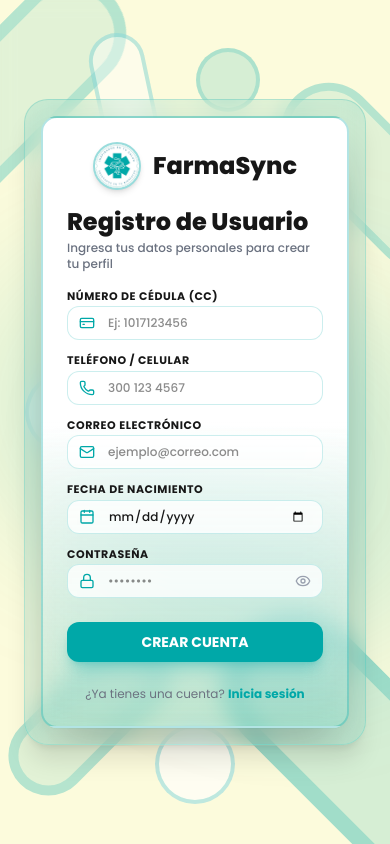
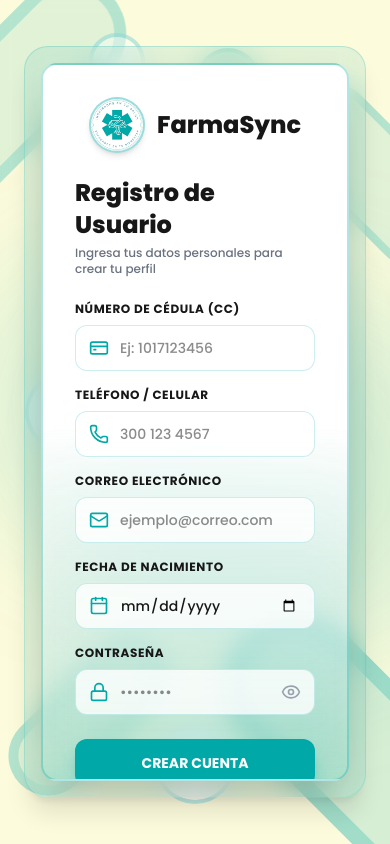
Before and after one commit to salomenavarro/FarmaSync-FrontEnd, a Next.js app: page /registro in a window 390 px wide. Built offline with nearby package versions, Linux system fonts and the light colour scheme.

Commit message:
feat: correción de medidas del registro

```diff
--- a/src/app/(auth)/registro/page.tsx
+++ b/src/app/(auth)/registro/page.tsx
@@ -1,4 +1,3 @@
-// src/app/(auth)/registro/page.tsx
 "use client";
 
 import { useState } from "react";
@@ -26,9 +25,7 @@ export default function RegistroPage() {
       <div className="absolute left-1/4 top-1/3 h-96 w-96 rounded-full bg-[#00A8A8]/15 blur-3xl pointer-events-none" />
       <div className="absolute right-1/4 bottom-1/3 h-80 w-80 rounded-full bg-[#00A8A8]/15 blur-3xl pointer-events-none" />
 
-      {/* =====================================================
-          CONTENEDOR PRINCIPAL DOS COLUMNAS
-      ===================================================== */}
+      {/* CONTENEDOR PRINCIPAL */}
       <div className="relative z-10 flex w-full max-w-4xl overflow-hidden rounded-3xl bg-[#00A8A8]/10 p-4 backdrop-blur-md md:p-8 border border-[#00A8A8]/20 shadow-xl">
 
         {/* COLUMNA IZQUIERDA - BIENVENIDA */}
@@ -62,12 +59,12 @@ export default function RegistroPage() {
           </p>
         </div>
 
-        {/* COLUMNA DERECHA - TARJETA MISMO TAMAÑO LOGIN (md:w-[420px]) */}
-        <div className="w-full shrink-0 flex flex-col justify-between rounded-2xl border-2 border-[#00A8A8]/30 bg-gradient-to-b from-white via-white to-[#00A8A8]/10 p-6 md:p-8 shadow-2xl backdrop-blur-xl md:w-[420px]">
+        {/* COLUMNA DERECHA - TARJETA DE REGISTRO (Mismo tamaño que Login) */}
+        <div className="w-full shrink-0 max-h-[85vh] overflow-y-auto rounded-2xl border-2 border-[#00A8A8]/30 bg-gradient-to-b from-white via-white to-[#00A8A8]/10 p-8 shadow-2xl backdrop-blur-xl md:w-[420px] scrollbar-thin scrollbar-thumb-[#00A8A8]/30">
 
           {/* Logo móvil */}
-          <div className="mb-4 flex items-center justify-center gap-3 md:hidden">
-            <div className="relative h-12 w-12 overflow-hidden rounded-full border-2 border-[#00A8A8]/40 bg-white p-0.5 shadow-md">
+          <div className="mb-6 flex items-center justify-center gap-3 md:hidden">
+            <div className="relative h-14 w-14 overflow-hidden rounded-full border-2 border-[#00A8A8]/40 bg-white p-0.5 shadow-md">
               <Image
                 src="/images/logo1.jpeg"
                 alt="FarmaSync Logo"
@@ -78,100 +75,99 @@ export default function RegistroPage() {
             <span className="text-2xl font-extrabold text-[#171717]">FarmaSync</span>
           </div>
 
-          <div>
-            <div className="mb-4">
+          <div className="mb-6">
             <h2 className="text-2xl font-extrabold text-[#171717]">Registro de Usuario</h2>
-              <p className="mt-0.5 text-xs font-medium text-[#6B7280]">
+            <p className="mt-1 text-xs font-medium text-[#6B7280]">
               Ingresa tus datos personales para crear tu perfil
             </p>
           </div>
 
-            <form className="space-y-3">
+          <form className="space-y-4">
             {/* CÉDULA DE CIUDADANÍA (CC) */}
             <div>
-                <label className="block text-[11px] font-bold uppercase tracking-wider text-[#171717]">
+              <label className="block text-xs font-bold uppercase tracking-wider text-[#171717]">
                 Número de Cédula (CC)
               </label>
-                <div className="relative mt-0.5">
+              <div className="relative mt-2">
                 <input
                   type="text"
                   placeholder="Ej: 1017123456"
-                    className="w-full rounded-xl border border-[#00A8A8]/20 bg-white/80 pl-10 pr-4 py-2 text-xs font-medium text-[#171717] outline-none transition-all focus:border-[#00A8A8] focus:bg-white focus:ring-2 focus:ring-[#00A8A8]/30"
+                  className="w-full rounded-xl border border-[#00A8A8]/20 bg-white/80 pl-11 pr-4 py-3 text-sm font-medium text-[#171717] outline-none transition-all focus:border-[#00A8A8] focus:bg-white focus:ring-2 focus:ring-[#00A8A8]/30"
                   required
                 />
-                  <CreditCard className="absolute left-3 top-1/2 h-4 w-4 -translate-y-1/2 text-[#00A8A8]" />
+                <CreditCard className="absolute left-3.5 top-1/2 h-5 w-5 -translate-y-1/2 text-[#00A8A8]" />
               </div>
             </div>
 
             {/* TELÉFONO */}
             <div>
-                <label className="block text-[11px] font-bold uppercase tracking-wider text-[#171717]">
+              <label className="block text-xs font-bold uppercase tracking-wider text-[#171717]">
                 Teléfono / Celular
               </label>
-                <div className="relative mt-0.5">
+              <div className="relative mt-2">
                 <input
                   type="tel"
                   placeholder="300 123 4567"
-                    className="w-full rounded-xl border border-[#00A8A8]/20 bg-white/80 pl-10 pr-4 py-2 text-xs font-medium text-[#171717] outline-none transition-all focus:border-[#00A8A8] focus:bg-white focus:ring-2 focus:ring-[#00A8A8]/30"
+                  className="w-full rounded-xl border border-[#00A8A8]/20 bg-white/80 pl-11 pr-4 py-3 text-sm font-medium text-[#171717] outline-none transition-all focus:border-[#00A8A8] focus:bg-white focus:ring-2 focus:ring-[#00A8A8]/30"
                   required
                 />
-                  <Phone className="absolute left-3 top-1/2 h-4 w-4 -translate-y-1/2 text-[#00A8A8]" />
+                <Phone className="absolute left-3.5 top-1/2 h-5 w-5 -translate-y-1/2 text-[#00A8A8]" />
               </div>
             </div>
 
             {/* CORREO ELECTRÓNICO */}
             <div>
-                <label className="block text-[11px] font-bold uppercase tracking-wider text-[#171717]">
+              <label className="block text-xs font-bold uppercase tracking-wider text-[#171717]">
                 Correo Electrónico
               </label>
-                <div className="relative mt-0.5">
+              <div className="relative mt-2">
                 <input
                   type="email"
                   placeholder="ejemplo@correo.com"
-                    className="w-full rounded-xl border border-[#00A8A8]/20 bg-white/80 pl-10 pr-4 py-2 text-xs font-medium text-[#171717] outline-none transition-all focus:border-[#00A8A8] focus:bg-white focus:ring-2 focus:ring-[#00A8A8]/30"
+                  className="w-full rounded-xl border border-[#00A8A8]/20 bg-white/80 pl-11 pr-4 py-3 text-sm font-medium text-[#171717] outline-none transition-all focus:border-[#00A8A8] focus:bg-white focus:ring-2 focus:ring-[#00A8A8]/30"
                   required
                 />
-                  <Mail className="absolute left-3 top-1/2 h-4 w-4 -translate-y-1/2 text-[#00A8A8]" />
+                <Mail className="absolute left-3.5 top-1/2 h-5 w-5 -translate-y-1/2 text-[#00A8A8]" />
               </div>
             </div>
 
             {/* FECHA DE NACIMIENTO */}
             <div>
-                <label className="block text-[11px] font-bold uppercase tracking-wider text-[#171717]">
+              <label className="block text-xs font-bold uppercase tracking-wider text-[#171717]">
                 Fecha de Nacimiento
               </label>
-                <div className="relative mt-0.5">
+              <div className="relative mt-2">
                 <input
                   type="date"
-                    className="w-full rounded-xl border border-[#00A8A8]/20 bg-white/80 pl-10 pr-4 py-2 text-xs font-medium text-[#171717] outline-none transition-all focus:border-[#00A8A8] focus:bg-white focus:ring-2 focus:ring-[#00A8A8]/30"
+                  className="w-full rounded-xl border border-[#00A8A8]/20 bg-white/80 pl-11 pr-4 py-3 text-sm font-medium text-[#171717] outline-none transition-all focus:border-[#00A8A8] focus:bg-white focus:ring-2 focus:ring-[#00A8A8]/30"
                   required
                 />
-                  <Calendar className="absolute left-3 top-1/2 h-4 w-4 -translate-y-1/2 text-[#00A8A8]" />
+                <Calendar className="absolute left-3.5 top-1/2 h-5 w-5 -translate-y-1/2 text-[#00A8A8]" />
               </div>
             </div>
 
-              {/* CONTRASEÑA CON OJITO */}
+            {/* CONTRASEÑA */}
             <div>
-                <label className="block text-[11px] font-bold uppercase tracking-wider text-[#171717]">
+              <label className="block text-xs font-bold uppercase tracking-wider text-[#171717]">
                 Contraseña
               </label>
-                <div className="relative mt-0.5">
+              <div className="relative mt-2">
                 <input
                   type={showPassword ? "text" : "password"}
                   placeholder="••••••••"
-                    className="w-full rounded-xl border border-[#00A8A8]/20 bg-white/80 pl-10 pr-10 py-2 text-xs font-medium text-[#171717] outline-none transition-all focus:border-[#00A8A8] focus:bg-white focus:ring-2 focus:ring-[#00A8A8]/30"
+                  className="w-full rounded-xl border border-[#00A8A8]/20 bg-white/80 pl-11 pr-11 py-3 text-sm font-medium text-[#171717] outline-none transition-all focus:border-[#00A8A8] focus:bg-white focus:ring-2 focus:ring-[#00A8A8]/30"
                   required
                 />
-                  <Lock className="absolute left-3 top-1/2 h-4 w-4 -translate-y-1/2 text-[#00A8A8]" />
+                <Lock className="absolute left-3.5 top-1/2 h-5 w-5 -translate-y-1/2 text-[#00A8A8]" />
                 <button
                   type="button"
                   onClick={() => setShowPassword(!showPassword)}
-                    className="absolute right-3 top-1/2 -translate-y-1/2 text-gray-400 hover:text-[#00A8A8] transition-colors"
+                  className="absolute right-3.5 top-1/2 -translate-y-1/2 text-gray-400 hover:text-gray-600 transition-colors"
                 >
                   {showPassword ? (
-                      <EyeOff className="h-4 w-4" />
+                    <EyeOff className="h-5 w-5" />
                   ) : (
-                      <Eye className="h-4 w-4" />
+                    <Eye className="h-5 w-5" />
                   )}
                 </button>
               </div>
@@ -180,15 +176,14 @@ export default function RegistroPage() {
             {/* BOTÓN REGISTRARSE */}
             <button
               type="submit"
-                className="mt-3 w-full rounded-xl bg-[#00A8A8] py-2.5 text-sm font-bold text-white shadow-lg shadow-[#00A8A8]/30 transition-all hover:bg-[#008C8C] hover:shadow-xl active:scale-[0.98]"
+              className="w-full rounded-xl bg-[#00A8A8] py-3.5 text-sm font-bold text-white shadow-lg shadow-[#00A8A8]/30 transition-all hover:bg-[#008C8C] hover:shadow-xl active:scale-[0.98] mt-2"
             >
               CREAR CUENTA
             </button>
           </form>
-          </div>
 
           {/* LINK A INICIAR SESIÓN */}
-          <div className="mt-6 text-center text-xs">
+          <div className="mt-8 text-center text-xs">
             <p className="text-[#6B7280]">
               ¿Ya tienes una cuenta?{" "}
               <Link href="/login" className="font-bold text-[#00A8A8] hover:underline">
```
Lines whose indentation alone changed are shown as unchanged.
